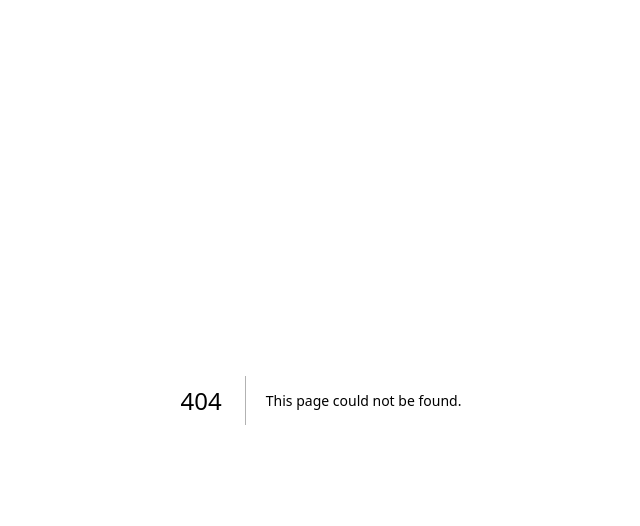
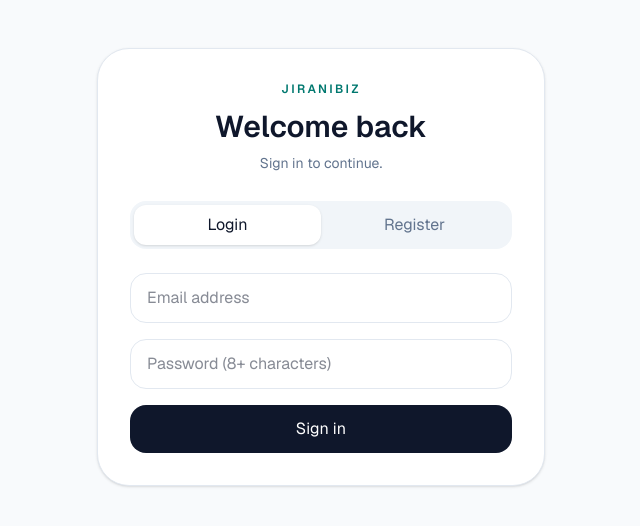
Before and after one commit to Mosesmungai/JiraniBiz, a Next.js app: page /auth in a window 1280 px wide. Before the commit this address had no page. Shown: the top 526 px of the page, without its empty margins (319-959 px from the left). Built offline with nearby package versions, Linux system fonts and the light colour scheme.

Commit message:
Add authentication UI

```diff
--- /dev/null
+++ b/src/app/auth/page.tsx
@@ -0,0 +1,68 @@
+"use client";
+
+import { FormEvent, useState } from "react";
+import { useRouter } from "next/navigation";
+
+export default function AuthPage() {
+  const router = useRouter();
+  const [mode, setMode] = useState<"login" | "register">("login");
+  const [role, setRole] = useState<"customer" | "business_owner">("customer");
+  const [form, setForm] = useState({ name: "", email: "", phone: "", password: "" });
+  const [error, setError] = useState("");
+  const [loading, setLoading] = useState(false);
+
+  async function submit(event: FormEvent) {
+    event.preventDefault();
+    setError("");
+    setLoading(true);
+
+    try {
+      const response = await fetch(mode === "login" ? "/api/auth/login" : "/api/auth/register", {
+        method: "POST",
+        headers: { "Content-Type": "application/json" },
+        body: JSON.stringify({ ...form, role }),
+      });
+      const data = await response.json();
+      if (!response.ok) throw new Error(data.error ?? "Authentication failed");
+      router.push(role === "business_owner" ? "/dashboard" : "/discover");
+      router.refresh();
+    } catch (err) {
+      setError(err instanceof Error ? err.message : "Authentication failed");
+    } finally {
+      setLoading(false);
+    }
+  }
+
+  return (
+    <main className="min-h-screen bg-slate-50 px-6 py-12 text-slate-900">
+      <div className="mx-auto max-w-md rounded-[32px] border border-slate-200 bg-white p-8 shadow-sm">
+        <div className="text-center">
+          <p className="text-xs font-semibold uppercase tracking-[0.2em] text-teal-700">JiraniBiz</p>
+          <h1 className="mt-3 text-3xl font-semibold">{mode === "login" ? "Welcome back" : "Create your account"}</h1>
+          <p className="mt-2 text-sm text-slate-500">{mode === "login" ? "Sign in to continue." : "Join customers and local business owners."}</p>
+        </div>
+
+        <div className="mt-7 grid grid-cols-2 rounded-2xl bg-slate-100 p-1">
+          <button onClick={() => setMode("login")} className={`rounded-xl px-4 py-2 text-sm font-semibold ${mode === "login" ? "bg-white shadow-sm" : "text-slate-500"}`}>Login</button>
+          <button onClick={() => setMode("register")} className={`rounded-xl px-4 py-2 text-sm font-semibold ${mode === "register" ? "bg-white shadow-sm" : "text-slate-500"}`}>Register</button>
+        </div>
+
+        {mode === "register" && (
+          <div className="mt-5 grid grid-cols-2 gap-2">
+            <button onClick={() => setRole("customer")} className={`rounded-xl border px-3 py-2 text-sm ${role === "customer" ? "border-slate-900 bg-slate-900 text-white" : "border-slate-200"}`}>Customer</button>
+            <button onClick={() => setRole("business_owner")} className={`rounded-xl border px-3 py-2 text-sm ${role === "business_owner" ? "border-slate-900 bg-slate-900 text-white" : "border-slate-200"}`}>Business owner</button>
+          </div>
+        )}
+
+        <form onSubmit={submit} className="mt-6 space-y-4">
+          {mode === "register" && <input required value={form.name} onChange={(e) => setForm({ ...form, name: e.target.value })} placeholder="Full name" className="w-full rounded-2xl border border-slate-200 px-4 py-3 outline-none focus:border-slate-500" />}
+          <input required type="email" value={form.email} onChange={(e) => setForm({ ...form, email: e.target.value })} placeholder="Email address" className="w-full rounded-2xl border border-slate-200 px-4 py-3 outline-none focus:border-slate-500" />
+          {mode === "register" && <input value={form.phone} onChange={(e) => setForm({ ...form, phone: e.target.value })} placeholder="Phone number" className="w-full rounded-2xl border border-slate-200 px-4 py-3 outline-none focus:border-slate-500" />}
+          <input required minLength={8} type="password" value={form.password} onChange={(e) => setForm({ ...form, password: e.target.value })} placeholder="Password (8+ characters)" className="w-full rounded-2xl border border-slate-200 px-4 py-3 outline-none focus:border-slate-500" />
+          {error && <p className="rounded-xl bg-red-50 px-4 py-3 text-sm text-red-700">{error}</p>}
+          <button disabled={loading} className="w-full rounded-2xl bg-slate-900 px-4 py-3 font-semibold text-white disabled:opacity-50">{loading ? "Please wait..." : mode === "login" ? "Sign in" : "Create account"}</button>
+        </form>
+      </div>
+    </main>
+  );
+}
```
